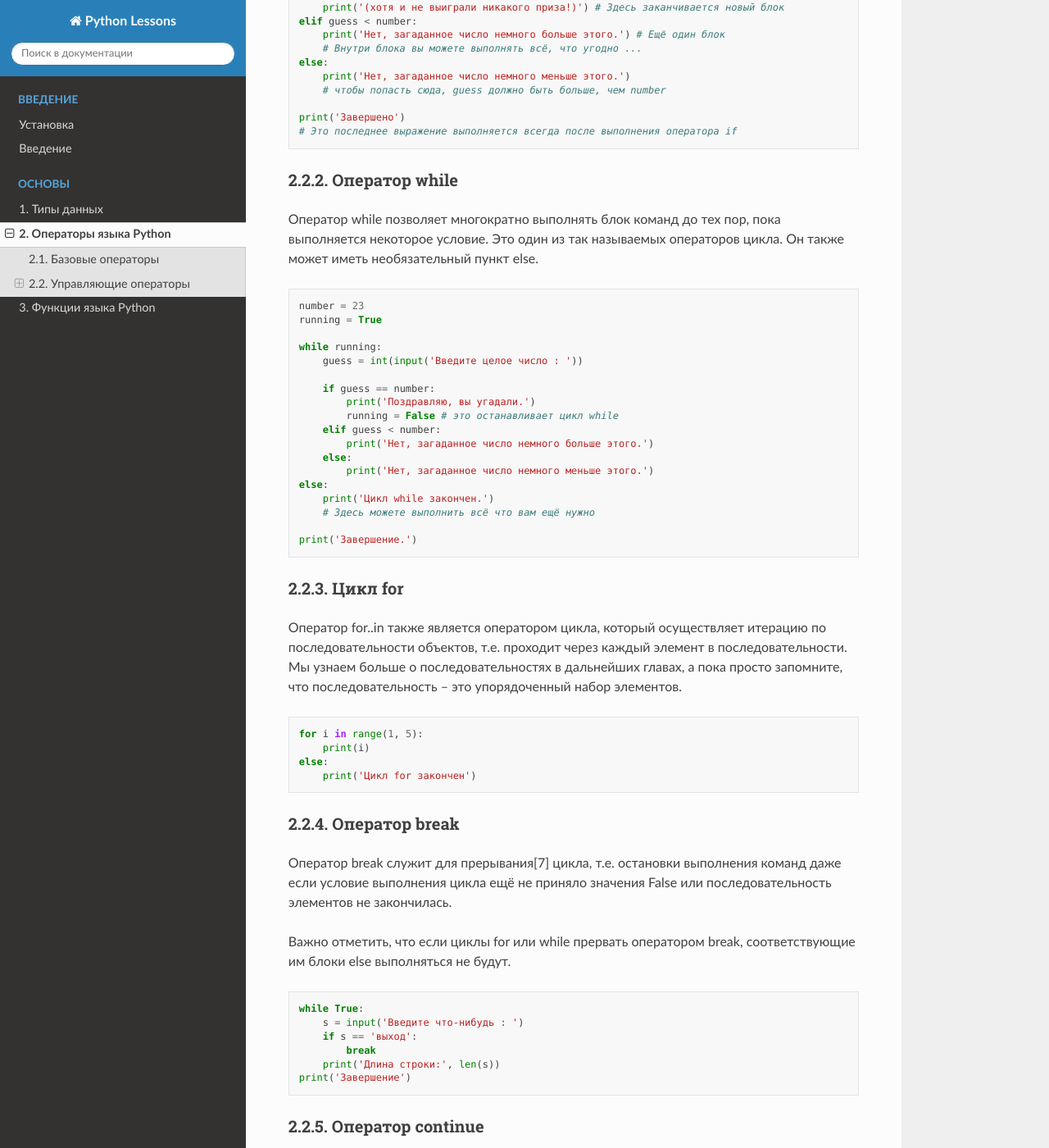
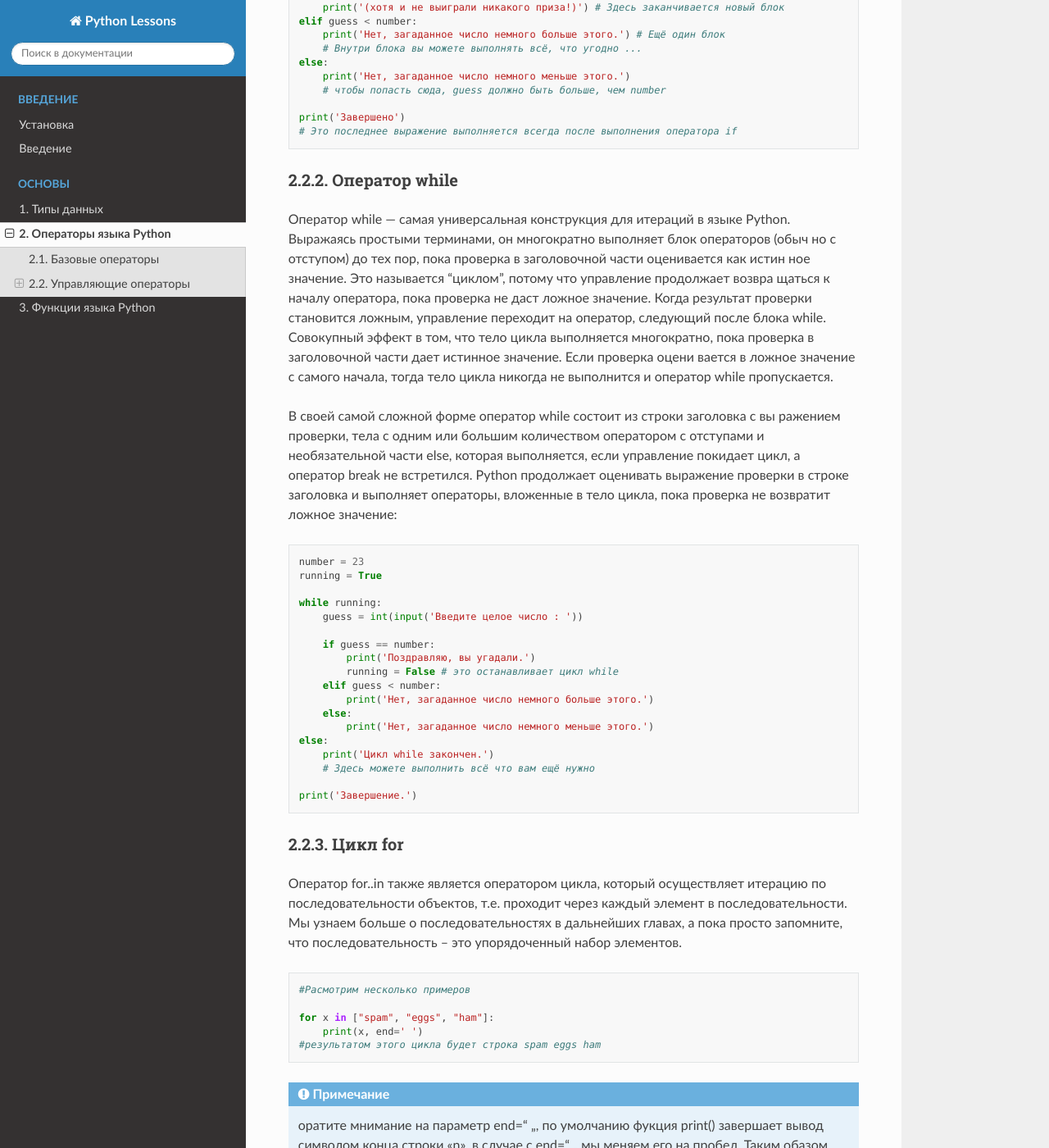
Before and after one commit to NMSprog/5_ITL, a Sphinx documentation site: the page built from source/basics/operators.rst, in a window 1280 px wide and 1400 px high, scrolled down 2333 px. Shown: the whole window at 82% size. Built offline with Sphinx 7.4.7 and the Read the Docs theme 2.0.0, drawn with Linux system fonts in a browser that asks for light colours; pages that are not in the unit, such as notebooks, are missing from menus; some of the changed text lies outside the part shown.

Commit message:
add more examples

```diff
--- a/source/basics/operators.rst
+++ b/source/basics/operators.rst
@@ -126,8 +126,17 @@
 Оператор while
 ==============
 
-Оператор while позволяет многократно выполнять блок команд до тех пор, пока выполняется некоторое
-условие. Это один из так называемых операторов цикла. Он также может иметь необязательный пункт else.
+Оператор while — самая универсальная конструкция для итераций в языке Python. Выражаясь простыми терминами, он многократно выполняет блок операторов
+(обыч­ но с отступом) до тех пор, пока проверка в заголовочной части оценивается как истин­ ное значение. Это называется “циклом”,
+потому что управление продолжает возвра­ щаться к началу оператора, пока проверка не даст ложное значение. Когда результат проверки становится ложным,
+управление переходит на оператор, следующий после блока while. Совокупный эффект в том, что тело цикла выполняется многократно, пока проверка в
+заголовочной части дает истинное значение. Если проверка оцени­ вается в ложное значение с самого начала, тогда тело цикла никогда не
+выполнится и оператор while пропускается.
+
+В своей самой сложной форме оператор while состоит из строки заголовка с вы­ ражением проверки, тела с одним или большим количеством оператором с отступами
+и необязательной части else, которая выполняется, если управление покидает цикл, а оператор break не встретился. Python продолжает оценивать выражение
+проверки в строке заголовка и выполняет операторы, вложенные в тело цикла, пока проверка не возвратит ложное значение:
+
 
 .. code:: python
 
@@ -153,9 +162,22 @@
 Цикл for
 ========
 
+
 Оператор for..in также является оператором цикла, который осуществляет итерацию по последовательности
 объектов, т.е. проходит через каждый элемент в последовательности. Мы узнаем больше о последовательностях
 в дальнейших главах, а пока просто запомните, что последовательность – это упорядоченный набор элементов.
+
+.. code:: python
+
+    #Расмотрим несколько примеров
+
+    for х in ["spam", "eggs", "ham"]:
+        print(x, end=' ')
+    #результатом этого цикла будет строка spam eggs ham
+
+.. note::
+    оратите мнимание на параметр end=' ', по умолчанию фукция print() завершает вывод символом конца строки "\n", в случае с end=' ' мы меняем его на пробел.
+    Таким обазом мы выведем сообщения на экран в строку.
 
 .. code:: python
 
@@ -163,6 +185,27 @@
         print(i)
     else:
         print('Цикл for закончен')
+
+Вложенные циклы for
+-------------------
+
+Давайте теперь взглянем на цикл for, который сложнее тех, что мы видели до сих пор.
+В приведенном ниже примере иллюстрируется вложение операторов и конструк­ ция else цикла for.
+Имея список объектов (items) и список ключей (tests), код ищет каждый ключ в списке объектов и
+сообщает о результате поиска:
+
+.. code:: python
+
+    items = ["ааа", 111, (4, 5), 2.01]
+    tests = [(4, 5) , 3.14]
+
+    for key in tests:
+        for item in items:
+            if item — key:
+                print (key, ’’was found”)
+                break
+            else:
+                print(key, "not found!")
 
 Оператор break
 ==============
```
